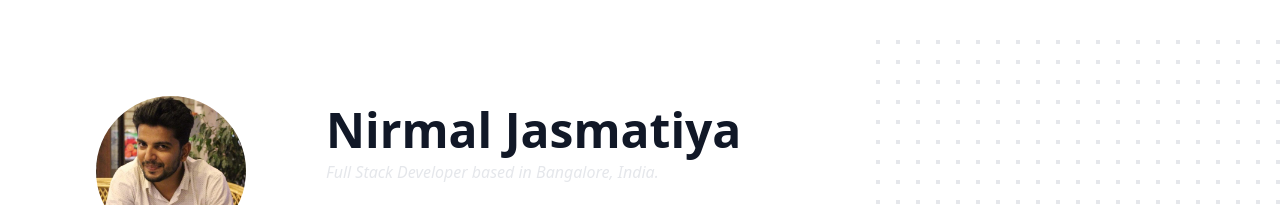
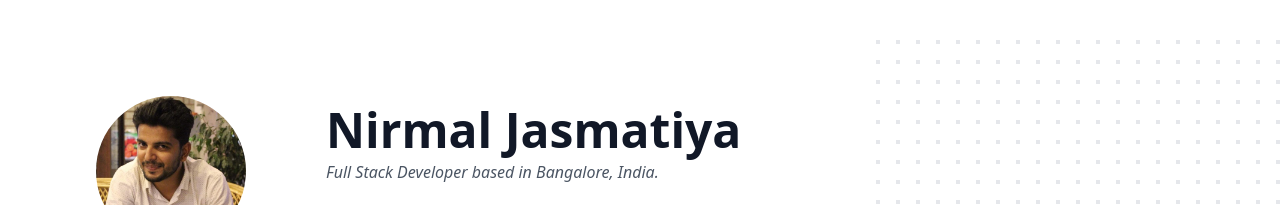
Before and after one commit to nir-jas/nir-jas.github.io, a Gatsby site: page / in a window 1280 px wide. Shown: the top 205 px of the page. Built offline with nearby package versions, Linux system fonts and the light colour scheme; Gatsby itself is replaced by a stand-in of ours.

Commit message:
Description Text Color Fix for Light Theme

```diff
--- a/src/components/header/index.jsx
+++ b/src/components/header/index.jsx
@@ -16,7 +16,7 @@ const classes = {
   image: 'rounded-full transform transition-all duration-150 hover:scale-105',
   contentWrapper: 'flex-none pt-6 md:pt-1 md:flex-1 md:pl-20',
   name: 'text-5xl text-gray-900 dark:text-white font-bold leading-tight hover:text-black dark:hover:text-blue-200',
-  description: 'text-gray-200 dark:text-gray-300 italic',
+  description: 'text-gray-600 dark:text-gray-300 italic',
   list: 'mt-6 uppercase tracking-wider',
   item: 'inline list-none pr-4',
   link: 'inline-flex items-center py-2 font-semibold text-xs text-gray-600 hover:text-black dark:text-gray-100 dark:hover:text-blue-400',
```
